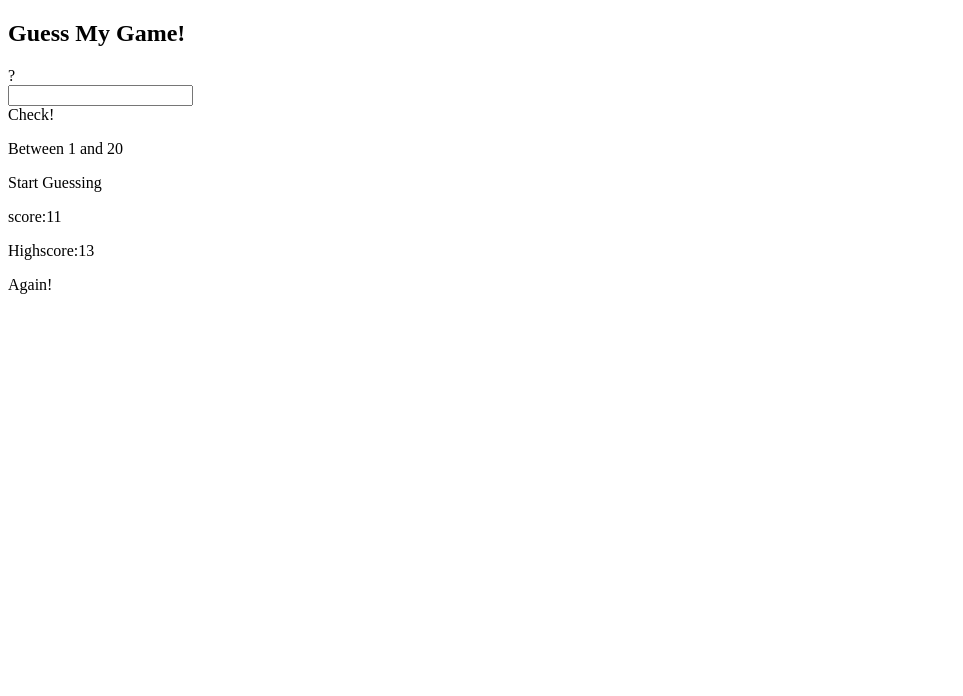
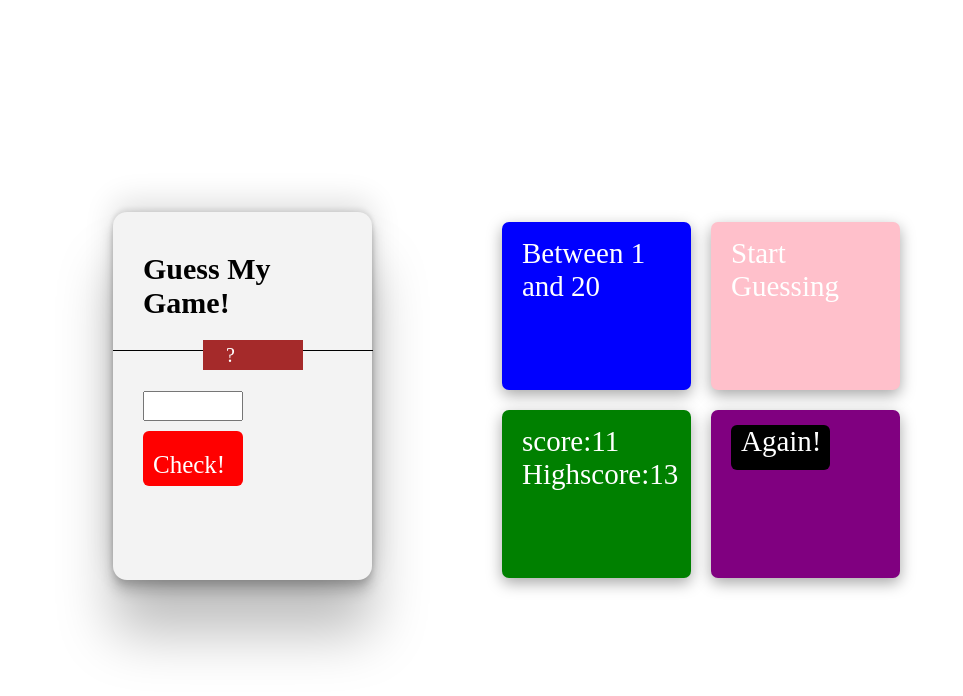
Before and after one commit to TimiMaliki/guess_my_game-, a plain HTML site: page index.html in a window 1280 px wide. Shown: the whole page, without its empty margins (0-963 px from the left). Drawn offline with Linux system fonts and the light colour scheme.

Commit message:
first commit

```diff
--- a/index.html
+++ b/index.html
@@ -5,7 +5,7 @@
     <meta http-equiv="X-UA-Compatible" content="IE=edge">
     <meta name="viewport" content="width=device-width, initial-scale=1.0">
     <title>Guess My Number Game</title>
-    <link rel="stylesheet" href="./Game1.css">
+    <link rel="stylesheet" href="./index.css">
 </head>
 <body>
     <section class="grid">
```
